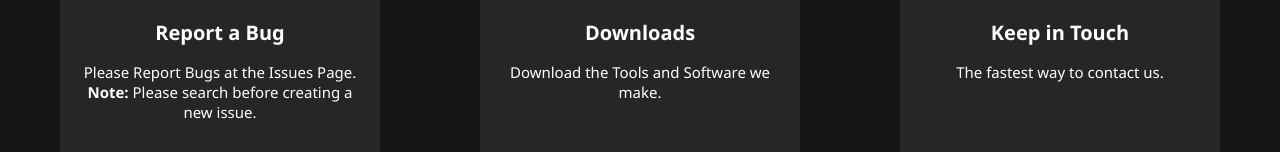
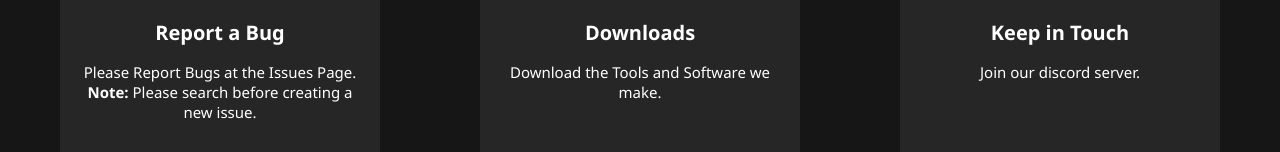
Before and after one commit to SiroxCW/WebNeutronNET, a plain HTML site: page index.html in a window 1280 px wide. Shown: the part 1200-1352 px from the top of the page. Drawn offline with Linux system fonts and the light colour scheme.

Commit message:
Changed:  - Discord card text

```diff
--- a/index.html
+++ b/index.html
@@ -49,7 +49,7 @@
         <div id="c3">
             <img src="pic/dc.png" alt="Discord image" class="svga">
             <h2 style="font-size:20px">Keep in Touch</h2>
-            <p style="font-size:15px; margin: 0px 20px">The fastest way to contact us.</p>
+            <p style="font-size:15px; margin: 0px 20px">Join our discord server.</p>
                 <a href="#infos" id="server">Coming Soon</a>
         </div>
 
```
